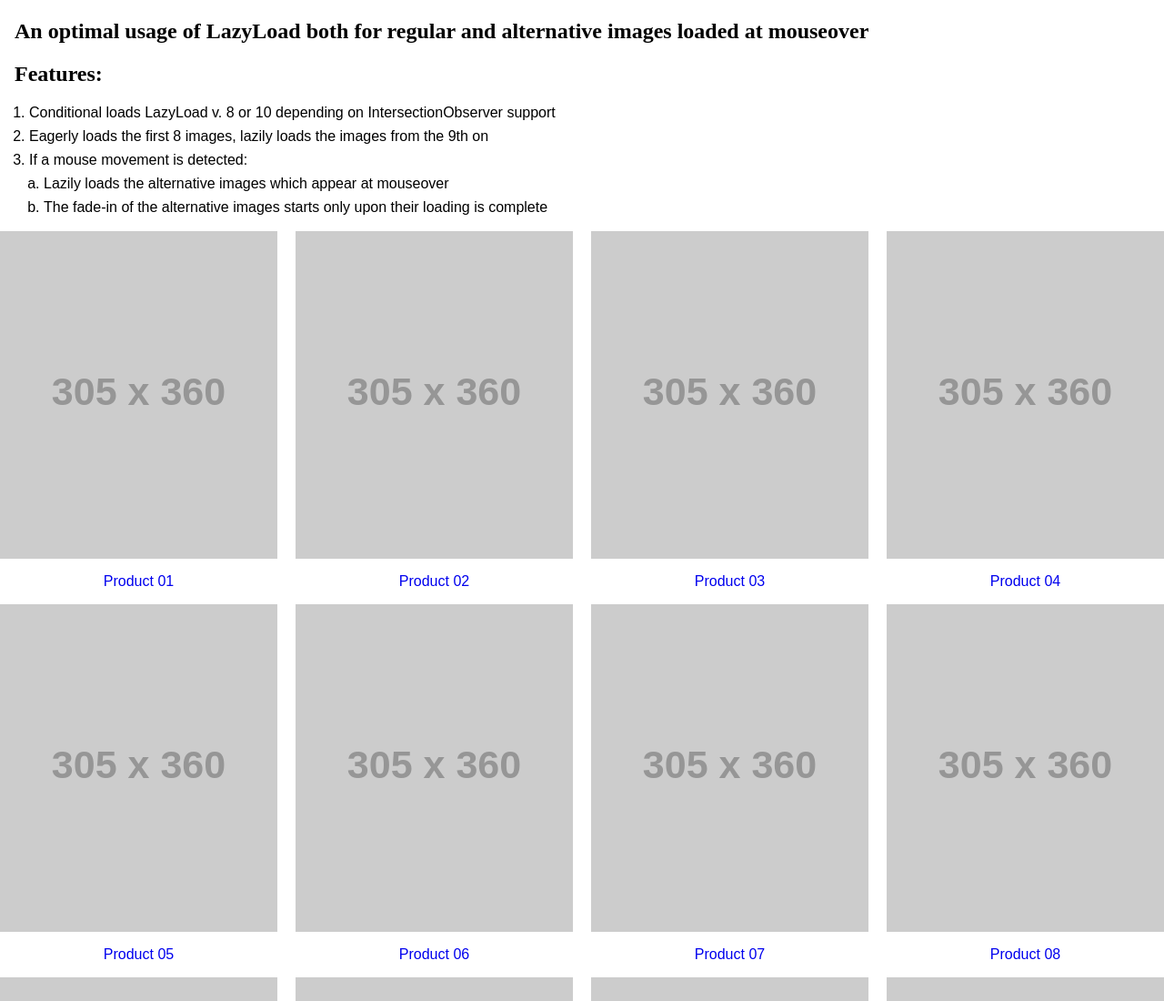
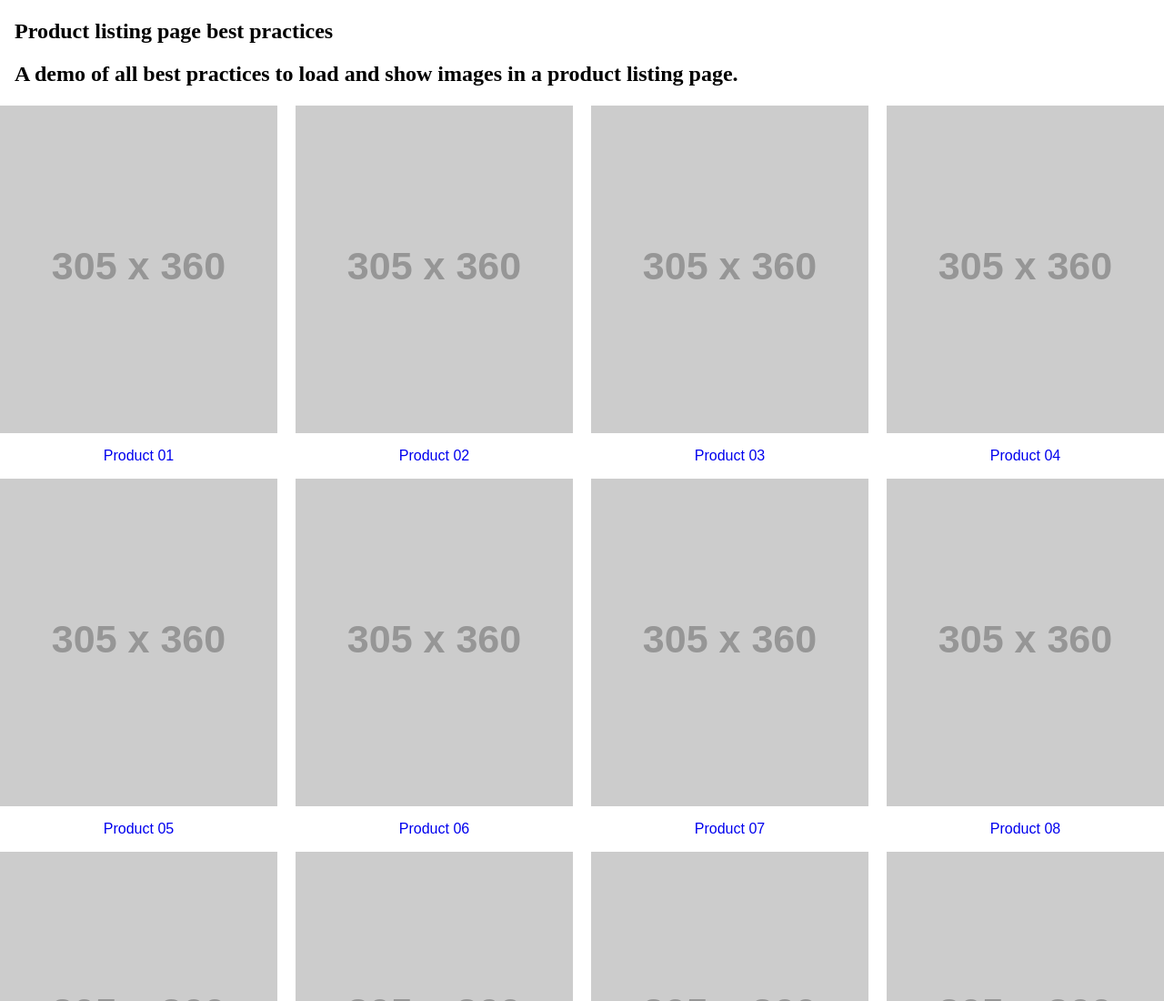
Before and after one commit to Vrijdagonline/productListingPageBestPractices, a plain HTML site: page index.html in a window 1280 px wide. Shown: the top 1100 px of the page at 91% size. Drawn offline with nearby package versions, Linux system fonts and the light colour scheme; some packages are replaced by stand-ins of ours; placeholder pictures from the web are drawn by us.

Commit message:
Moved explanation to readme instead of html code

```diff
--- a/index.html
+++ b/index.html
@@ -4,7 +4,7 @@
 <head>
 	<meta charset="utf-8">
 	<title>LazyLoad + Lazy 2nd Image + Lazy Fade</title>
-	<meta name="Description" content="An optimal usage of LazyLoad both for regular and alternative images loaded at mouseover">
+	<meta name="Description" content="A demo of all best practices to load and show images in a product listing page.">
 	<link rel="stylesheet" href="index.css">
 	<meta name="viewport" content="width=device-width, initial-scale=1">
 	<script defer src="https://cdnjs.cloudflare.com/ajax/libs/jquery/3.3.1/jquery.slim.min.js"></script>
@@ -14,18 +14,8 @@
 <body>
 	<main>
 		<article class="intro">
-			<h1>An optimal usage of LazyLoad both for regular and alternative images loaded at mouseover</h1>
-			<h2>Features:</h2>
-			<ol>
-				<li>Conditional loads LazyLoad v. 8 or 10 depending on IntersectionObserver support</li>
-				<li>Eagerly loads the first 8 images, lazily loads the images from the 9th on</li>
-				<li>If a mouse movement is detected:
-					<ol>
-						<li>Lazily loads the alternative images which appear at mouseover</li>
-						<li>The fade-in of the alternative images starts only upon their loading is complete</li>
-					</ol>
-				</li>
-			</ol>
+			<h1>Product listing page best practices</h1>
+			<h2>A demo of all best practices to load and show images in a product listing page.</h2>
 		</article>
 		<section>
 			<div class="products">
```
Also changed, not shown: 1 other file.
